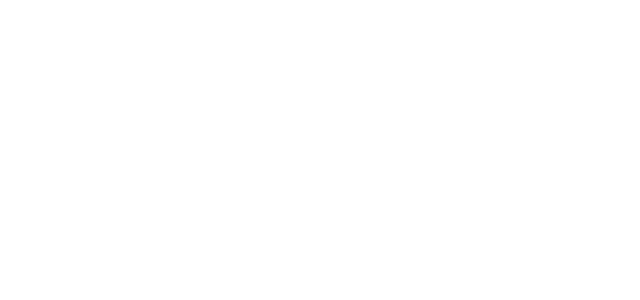
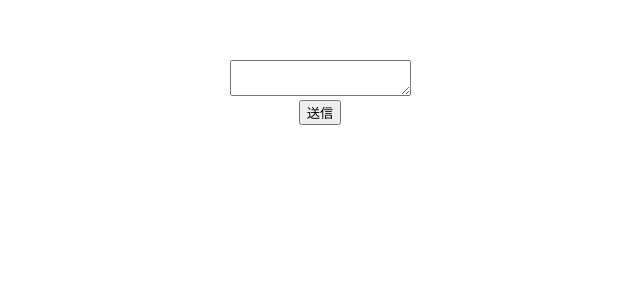
Before and after one commit to YanaPIIDXer/LIFFTest, a Vue app in the folder management/: page / in a window 1280 px wide. Shown: the top 300 px of the page, without its empty margins (320-960 px from the left). Built offline with nearby package versions, Linux system fonts and the light colour scheme.

Commit message:
メッセージ送信Component

```diff
--- a/management/src/App.vue
+++ b/management/src/App.vue
@@ -1,12 +1,18 @@
 <template>
   <div id="app">
+    <SendMessage
+      target-id=""
+    />
   </div>
 </template>
 
 <script>
+import SendMessage from '@/components/SendMessage'
+
 export default {
   name: 'App',
   components: {
+    SendMessage,
   }
 }
 </script>
--- /dev/null
+++ b/management/src/components/SendMessage.vue
@@ -0,0 +1,43 @@
+<template>
+  <form @submit="onSubmit">
+    <textarea v-model="message"></textarea><br />
+    <input type="submit" value="送信" />
+  </form>
+</template>
+
+<script>
+import axios from 'axios'
+
+export default {
+  name: 'SendMessage',
+  params: {
+    targetId: {
+      type: String,
+      require: true,
+    }
+  },
+  data: function () {
+    return {
+      message: "",
+    }
+  },
+  methods: {
+    onSubmit: async function (e) {
+      e.preventDefault()
+      if (!this.message) { return }
+
+      try {
+        const response = await axios.post('https://yanap-liff-app-bot.herokuapp.com/message', {
+          userId: this.targetId,
+          message: this.message,
+        })
+        if (!response || !response.data.result) { throw response }
+      } catch {
+        alert('送信失敗')
+      }
+
+      this.message = ""
+    }
+  },
+}
+</script>
```
